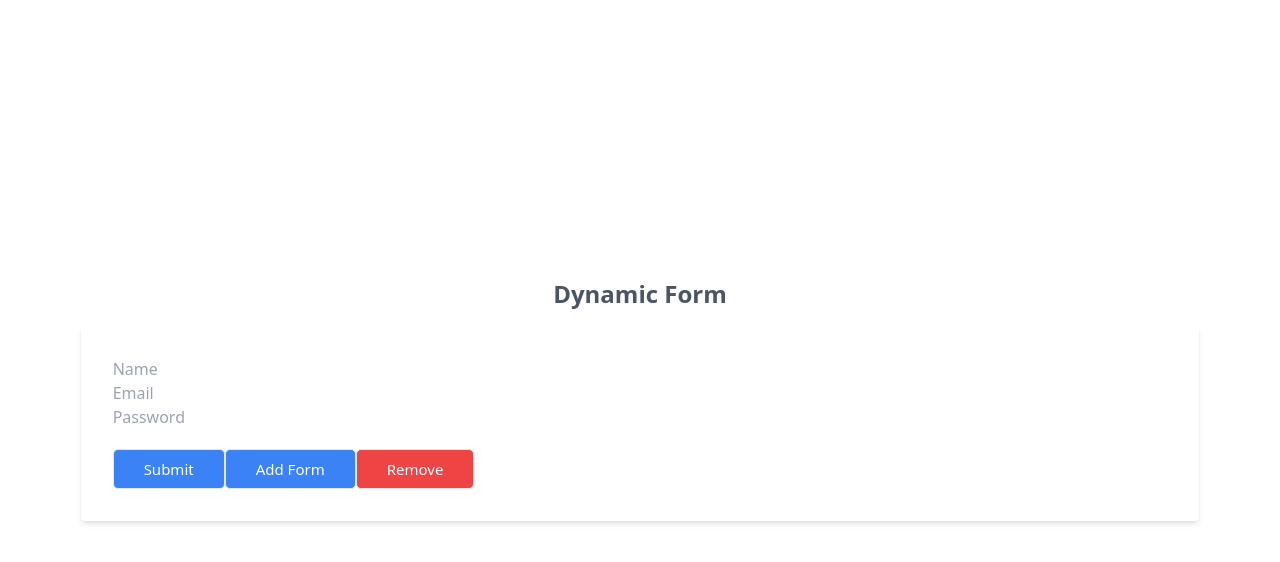
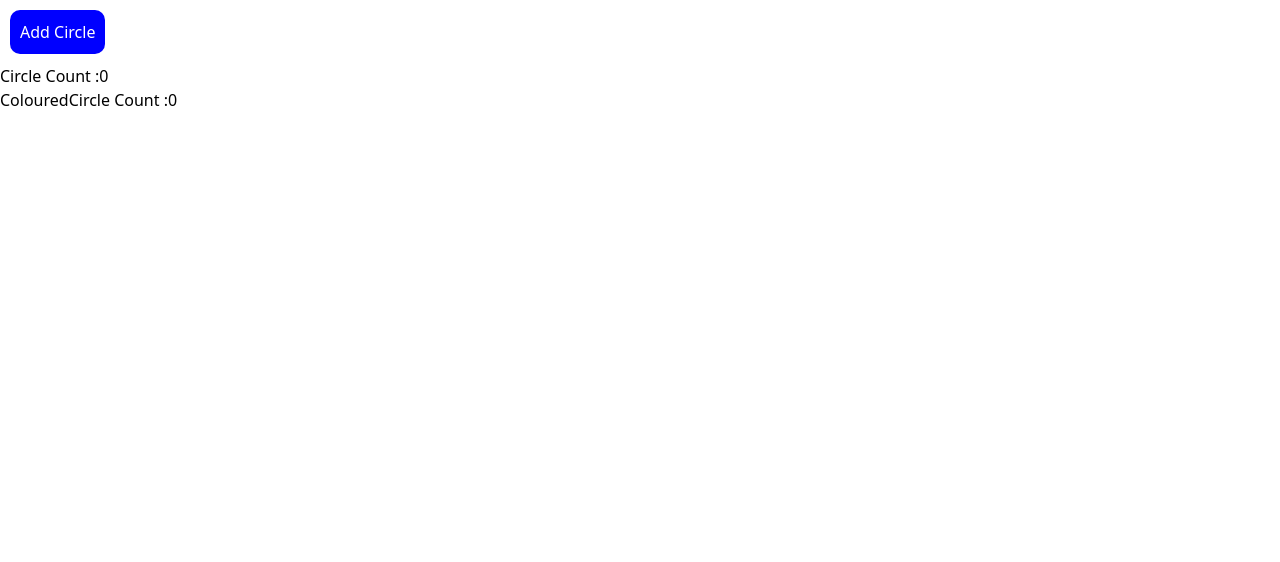
Before and after one commit to FarhanDazzler/Multiple-projects, a React (Create React App) app: page / in a window 1280 px wide. Shown: the top 562 px of the page. Built offline with nearby package versions, Linux system fonts and the light colour scheme.

Commit message:
circleBox added

```diff
--- a/src/App.js
+++ b/src/App.js
@@ -1,6 +1,8 @@
 // import "./App.css";
 
-import { FormDynamic } from "./components/Dynamic-form/Form";
+import { CircleBox } from "./components/CircleBox/CircleBox";
+
+// import { FormDynamic } from "./components/Dynamic-form/Form";
 // import { ImageSlider } from "./components/image-slider/imageSlider";
 
 // import { CurrencyConverterHomePage } from "./components/currency-converter";
@@ -42,7 +44,8 @@ function App() {
       {/* <ShoppingApp /> */}
       {/* <CurrencyConverterHomePage /> */}
       {/* <ImageSlider /> */}
-      <FormDynamic />
+      {/* <FormDynamic /> */}
+      <CircleBox />
     </div>
   );
 }
--- /dev/null
+++ b/src/components/CircleBox/CircleBox.jsx
@@ -0,0 +1,51 @@
+import React, { useState } from "react";
+
+export const CircleBox = () => {
+  const [circles, setCircles] = useState([]);
+  const [colouredCircle, setColouredCircles] = useState([]);
+
+  const handleAddCircles = () => {
+    setCircles([...circles, circles.length]);
+  };
+
+  const handleColouredCircles = (index) => {
+    if (colouredCircle.includes(index)) {
+      setColouredCircles(colouredCircle.filter((item) => item !== index));
+    } else setColouredCircles([...colouredCircle, index]);
+  };
+  return (
+    <div>
+      <button
+        onClick={() => handleAddCircles()}
+        style={{
+          margin: "10px 10px",
+          backgroundColor: "blue",
+          padding: "10px",
+          color: "white",
+          borderRadius: "10px",
+        }}
+      >
+        Add Circle
+      </button>
+
+      <p>Circle Count :{circles.length}</p>
+      <p>ColouredCircle Count :{colouredCircle.length}</p>
+
+      {/* Circles */}
+      {circles.map((item, index) => (
+        <div
+          key={index}
+          style={{
+            margin: "15px 10px",
+            border: "1px solid black",
+            width: "100px",
+            height: "100px",
+            borderRadius: "50%",
+            backgroundColor: colouredCircle.includes(index) ? "gray" : "white",
+          }}
+          onClick={() => handleColouredCircles(index)}
+        ></div>
+      ))}
+    </div>
+  );
+};
```
